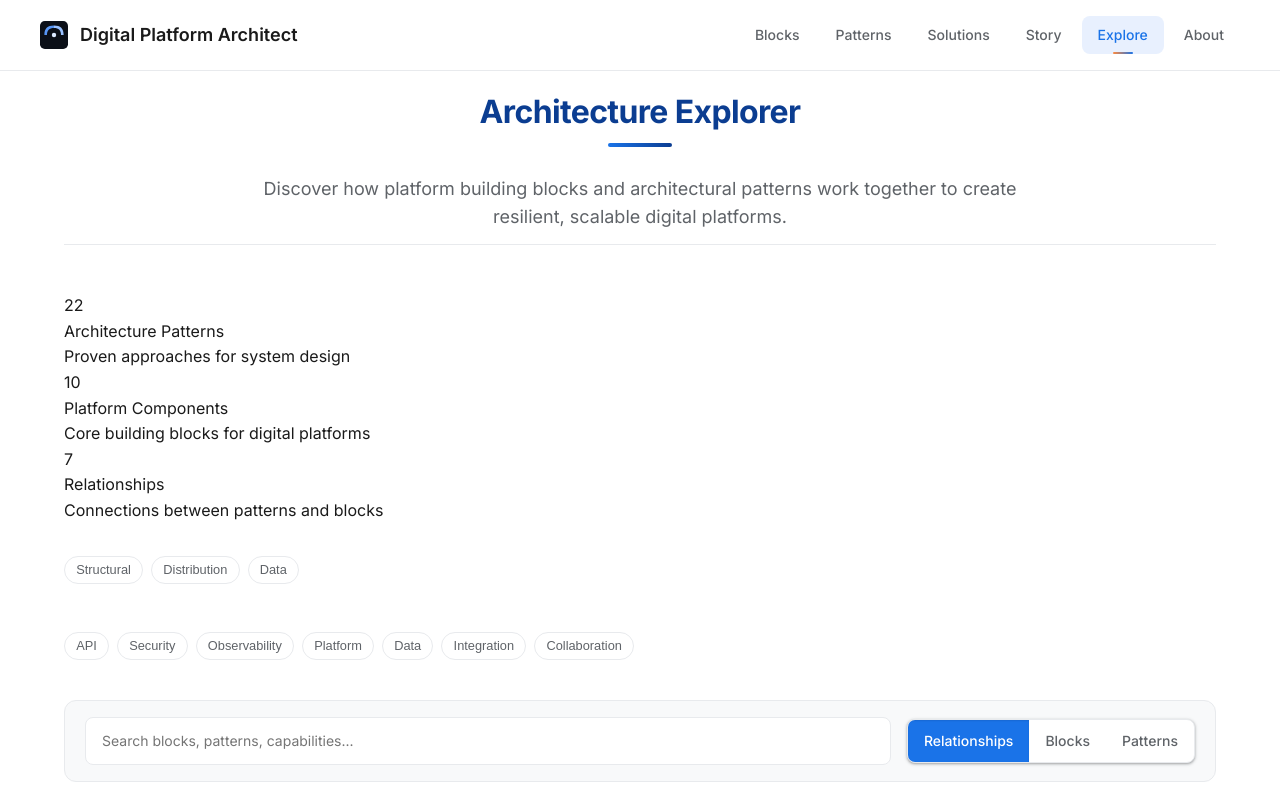
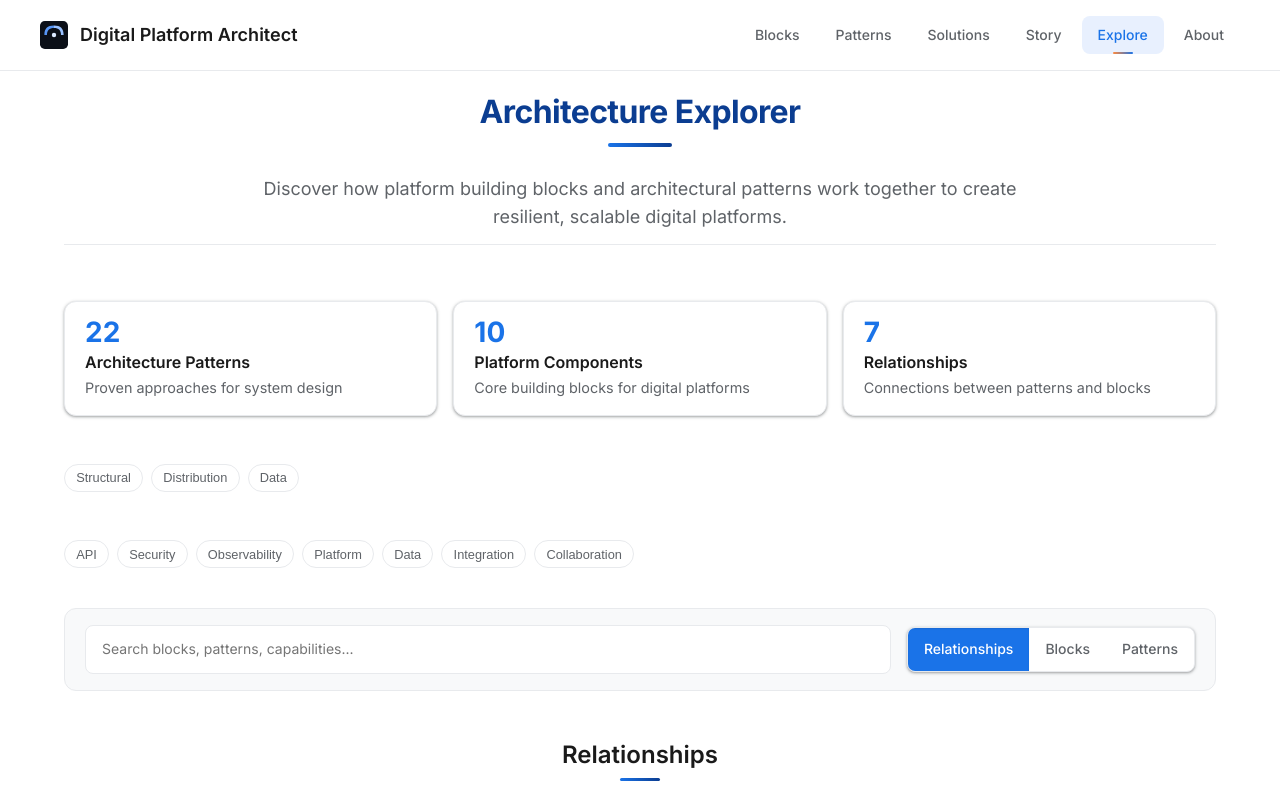
Before and after one commit to lahirugmg/digitalplatformarchitect, a Next.js app: page /explore in a window 1280 px wide. Shown: the top 800 px of the page. Built offline with nearby package versions, Linux system fonts and the light colour scheme.

Commit message:
UX improvements

```diff
--- a/app/globals.css
+++ b/app/globals.css
@@ -756,6 +756,11 @@ html {
 }
 
 /* Explorer */
+.explorer-stats{display:grid;grid-template-columns:repeat(auto-fit,minmax(220px,1fr));gap:1rem;margin:.5rem 0 1rem}
+.stat-card{background:var(--surface);border:1px solid var(--border);border-radius:var(--radius-lg);padding:1rem 1.25rem;box-shadow:var(--shadow-sm)}
+.stat-number{font-size:1.75rem;font-weight:700;color:var(--primary);line-height:1}
+.stat-label{color:var(--text);font-weight:600;margin-top:.25rem}
+.stat-desc{color:var(--text-secondary);font-size:.9rem}
 .chips { display: flex; flex-wrap: wrap; gap: .5rem; margin: .5rem 0 1rem; }
 .chip { background: var(--surface); border: 1px solid var(--border); color: var(--text-secondary); padding: .35rem .7rem; border-radius: 999px; font-size: .8rem; cursor: pointer; }
 .chip:hover { background: var(--surface-hover); color: var(--text); }
```
